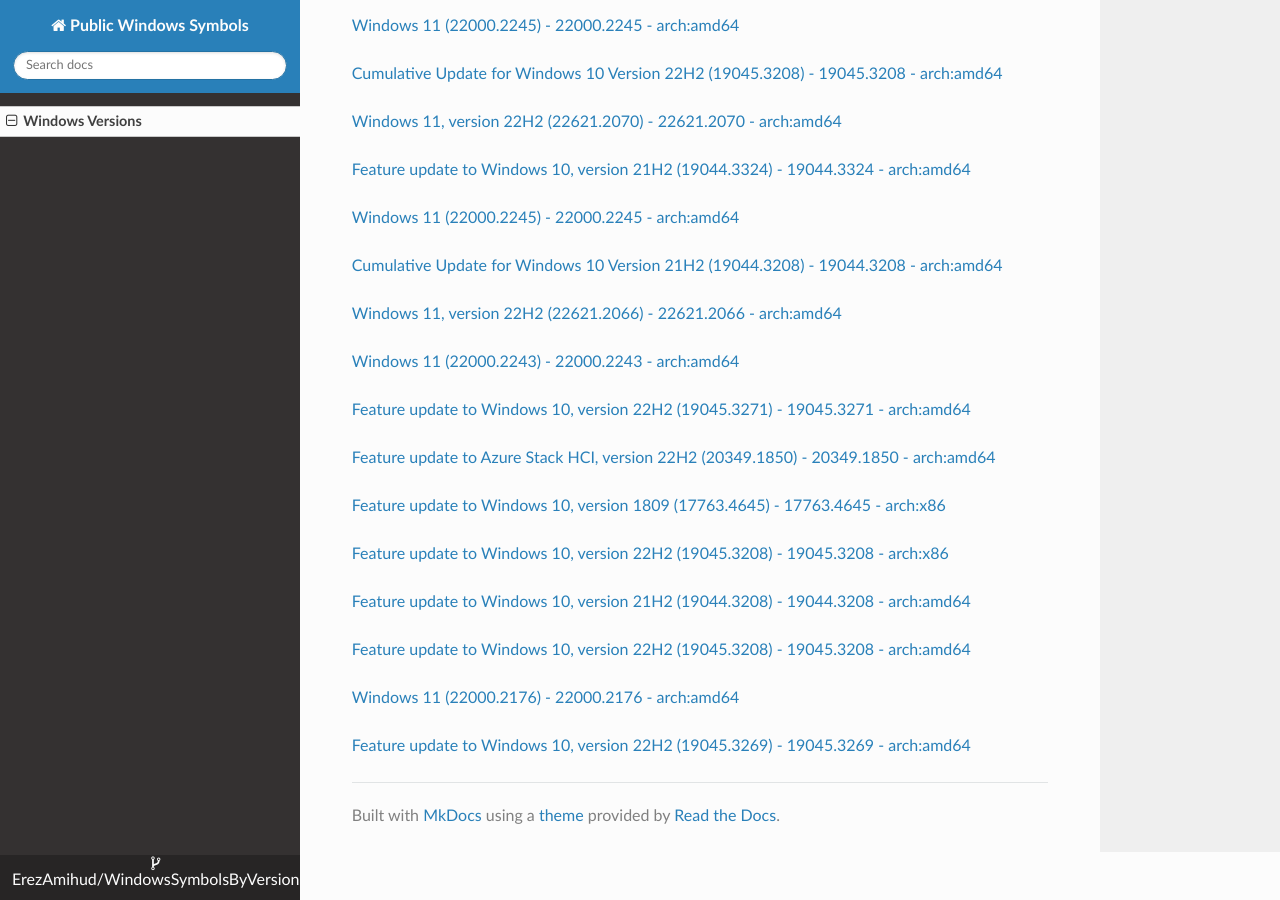
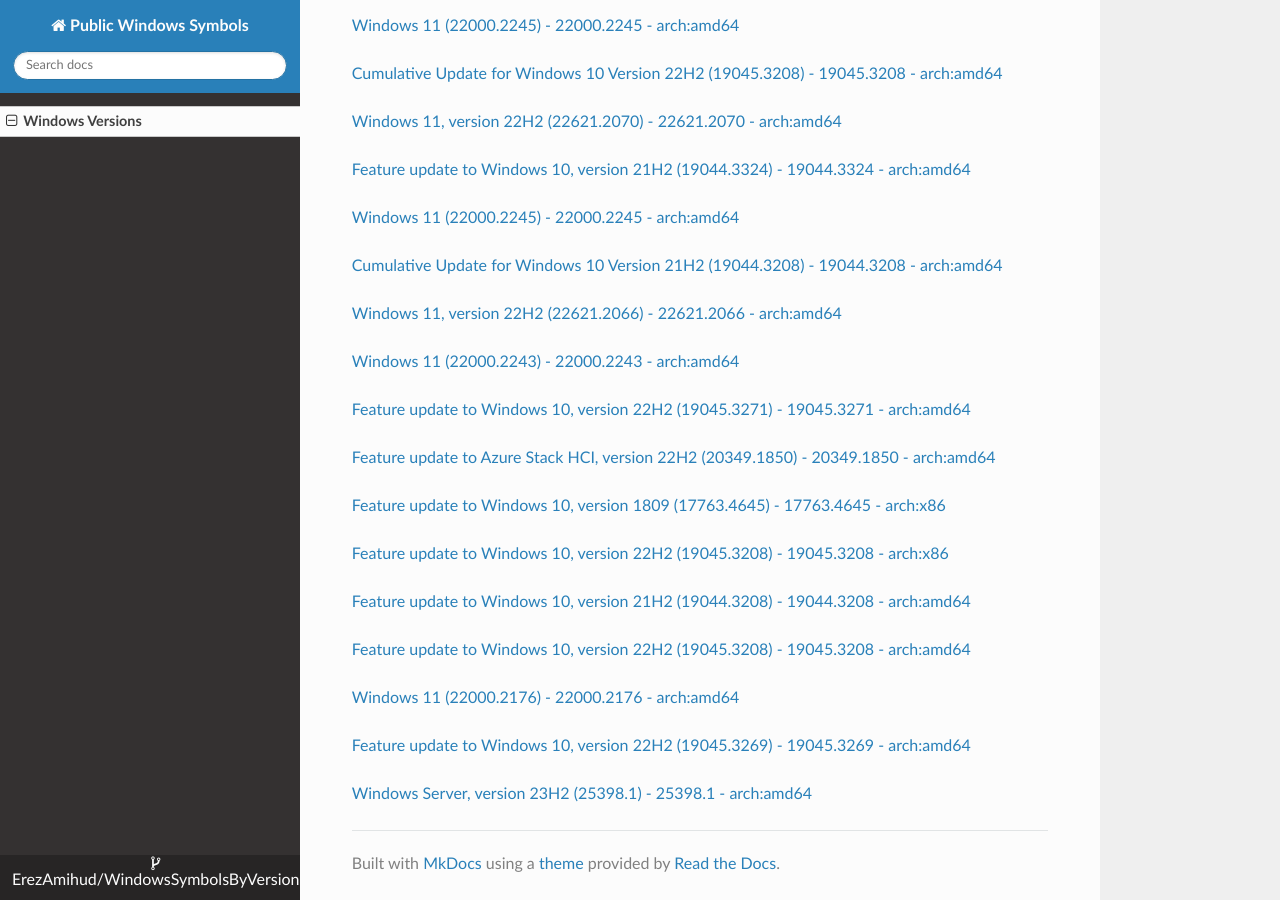
Before and after one commit to ErezAmihud/WindowsSymbolsByVersion, an MkDocs documentation site: the page built from docs/index.md, in a window 1280 px wide and 900 px high, scrolled down 28013 px. Built offline with MkDocs 1.6.1, drawn with Linux system fonts in a browser that asks for light colours; nearby versions of some CDN libraries.

Commit message:
Automated commit, add manifest for ebf14a71-0f6e-4958-9bf4-27c746050640

```diff
--- a/docs/index.md
+++ b/docs/index.md
@@ -1600,3 +1600,6 @@
 
 
 [Feature update to Windows 10, version 22H2 (19045.3269) - 19045.3269 - arch:amd64](https://github.com/ErezAmihud/WindowsSymbolsByVersion/blob/main/manifests/5c5f51d6-2602-406a-9bcb-825f6ee5cb10.manifest)
+
+
+[Windows Server, version 23H2 (25398.1) - 25398.1 - arch:amd64](https://github.com/ErezAmihud/WindowsSymbolsByVersion/blob/main/manifests/ebf14a71-0f6e-4958-9bf4-27c746050640.manifest)
```
Also changed, not shown: process_builds.json (+1 -1 lines), 1 other file.
